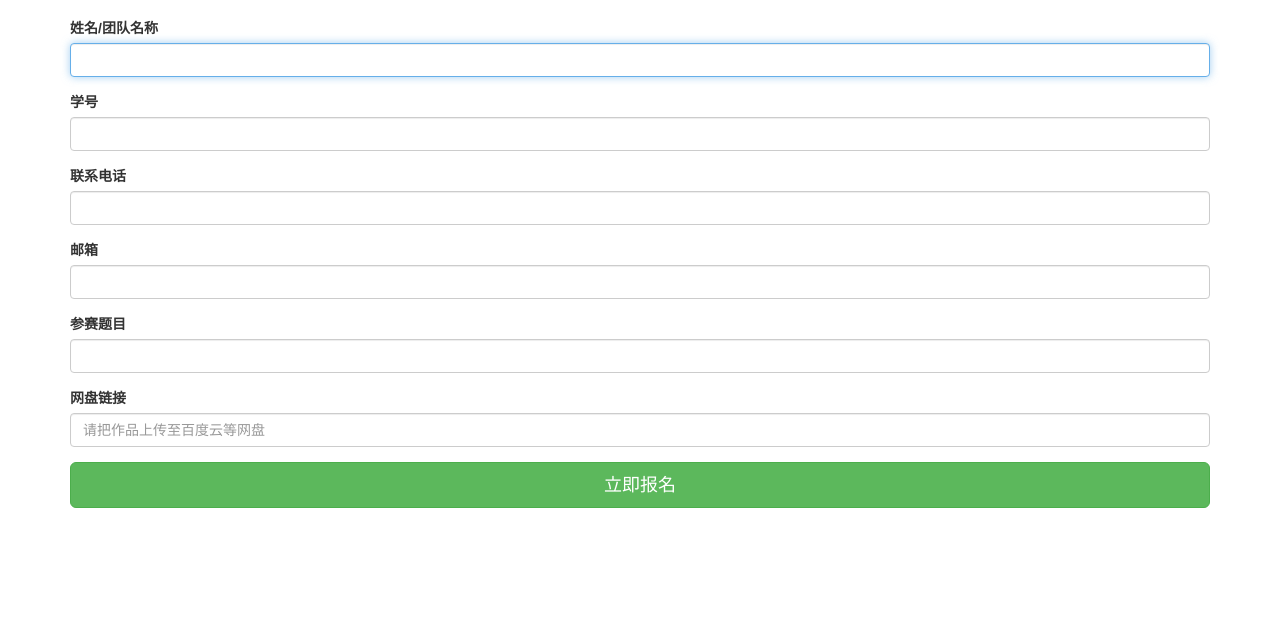
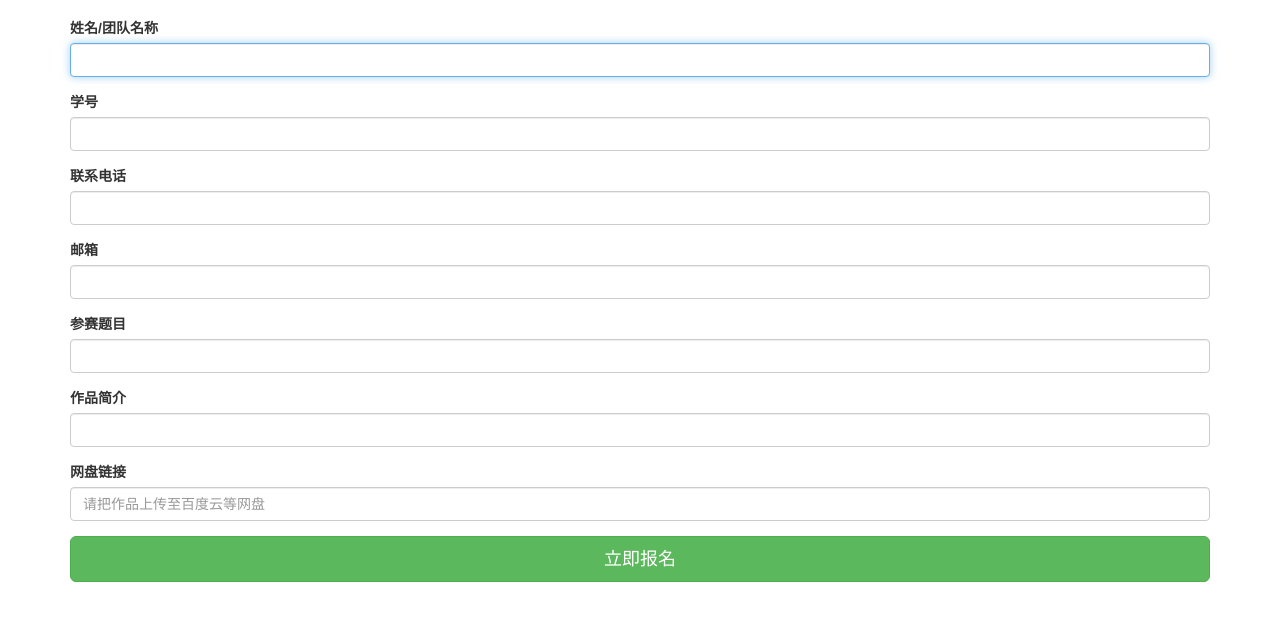
Before and after one commit to LuXuanqing/food-energy-activity-entry, a website: page public/food-energy/entry.html in a window 1280 px wide. Shown: the part 102-722 px from the top of the page. Drawn offline with nearby package versions, Linux system fonts and the light colour scheme.

Commit message:
增加作品简介

```diff
--- a/public/food-energy/entry.html
+++ b/public/food-energy/entry.html
@@ -35,6 +35,10 @@
         <input type="text" class="form-control" id="input-title" name="entry[title]" required>
       </div>
       <div class="form-group">
+        <label for="input-desc">作品简介</label>
+        <input type="textarea" class="form-control" id="input-desc" name="entry[desc]">
+      </div>
+      <div class="form-group">
         <label for="input-netpan">网盘链接</label>
         <input type="text" class="form-control" id="input-netpan" name="entry[netpan]" placeholder="请把作品上传至百度云等网盘">
       </div>
```
Also changed, not shown: public/food-energy/admin.html (+2 -0 lines).
